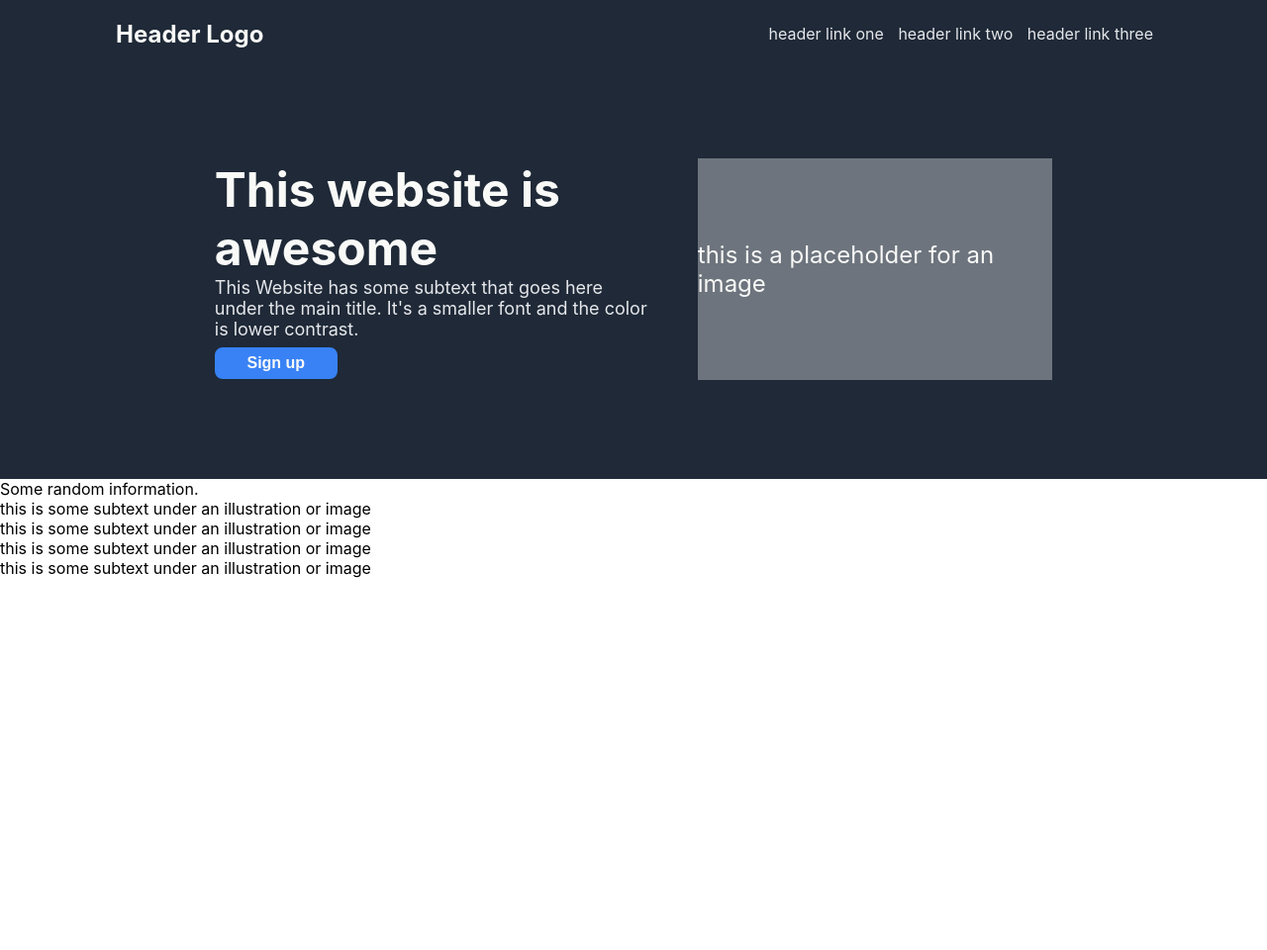
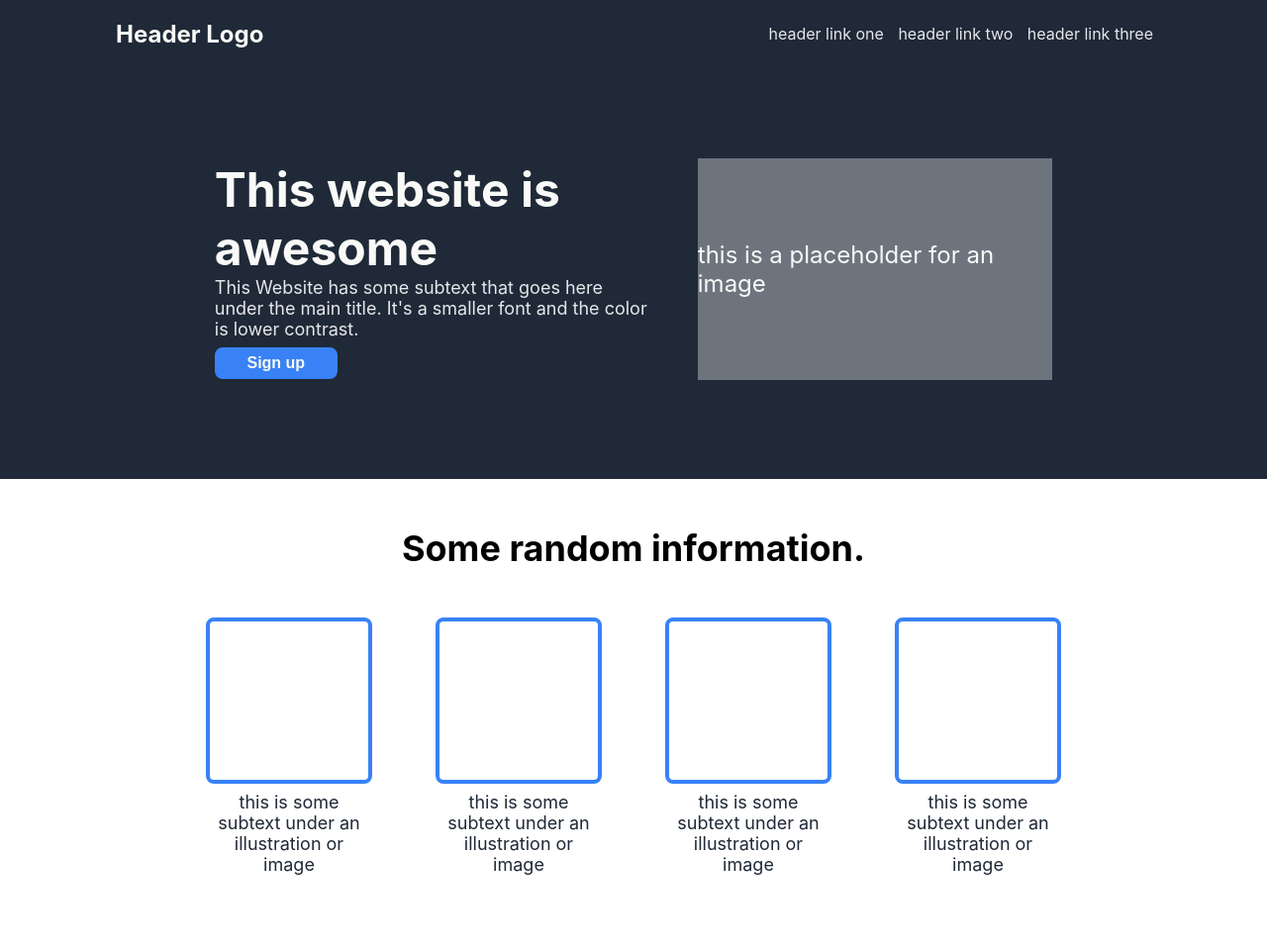
Before and after one commit to Winkelton/landingpage, a plain HTML site: page index.html in a window 1280 px wide. Shown: the whole page at 99% size. Before the commit the page ends 800 px from the top, so only its background shows below. Drawn offline with Linux system fonts and the light colour scheme.

Commit message:
added card section css

```diff
--- a/style.css
+++ b/style.css
@@ -70,7 +70,7 @@ a {
     font-size:24px;
  }
 
- .headerbutton {
+.headerbutton {
     background-color:#3882F6;
     color:#F9FAF8;
     width:124px;
@@ -85,3 +85,38 @@ a {
 .footer {
     background-color:#1F2937;
 }
+.containertwo {
+    display:flex;
+    flex:1;
+    justify-content: center;
+    align-items: center;
+    flex-direction: row;
+    gap:64px;
+    padding-top:48px;
+}
+
+.cardsectionheader {
+    padding-top:48px;
+    display:flex;
+    font-size:36px;
+    font-weight: bold;
+    align-items: center;
+    justify-content: center;
+}
+
+.cardtop {
+    width:160px;
+    height:160px;
+    border:4px solid #3882F6;
+    background-color:white;
+    border-radius:8px;
+}
+.cardbottom {
+    padding:8px 4px 0px 4px;
+    width:160px;
+    height:160px;
+    font-size:18px;
+    color:#1F2937;
+    text-align: center;
+
+}
```
